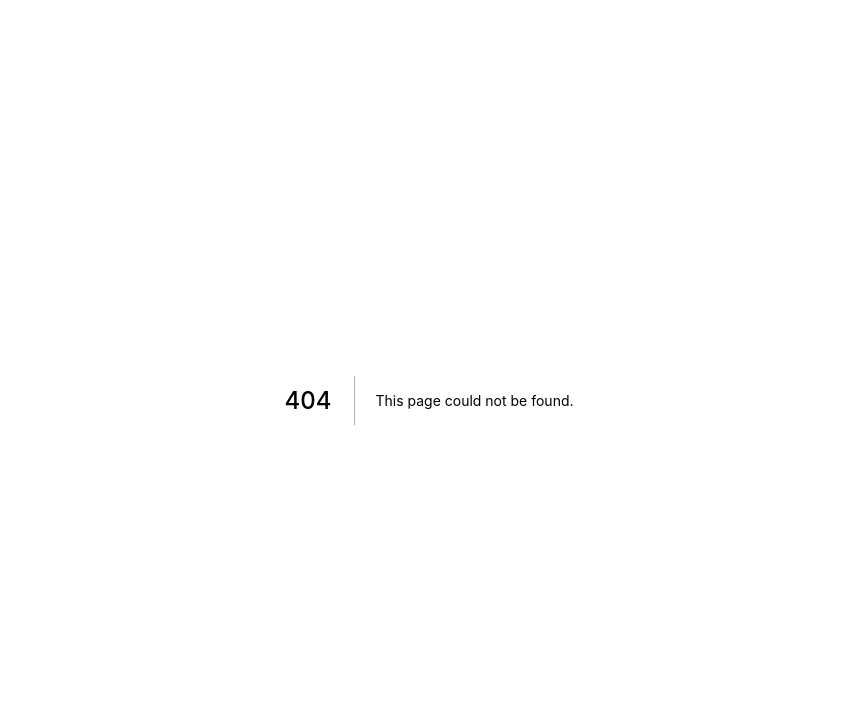
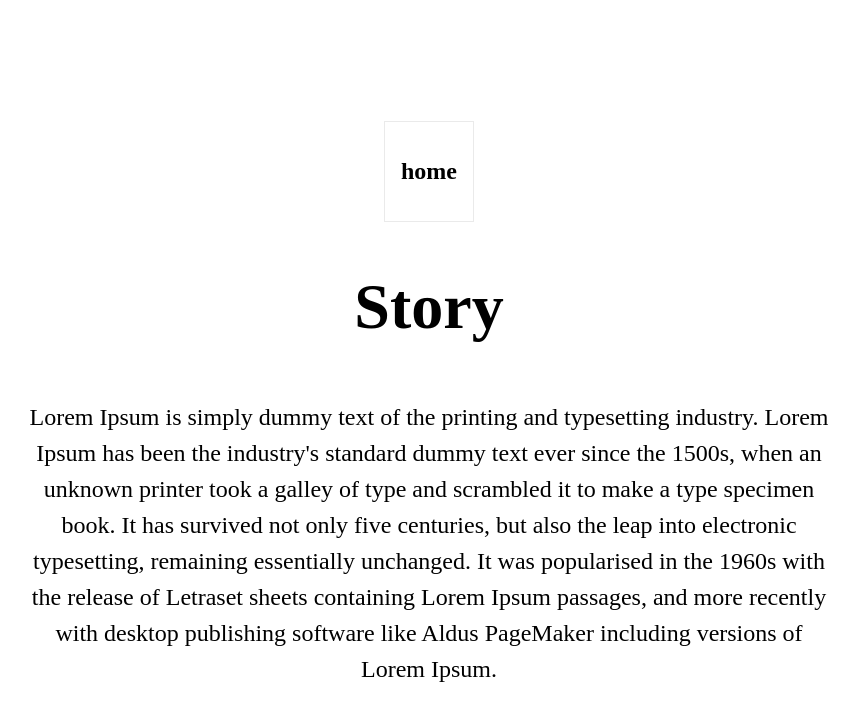
Before and after one commit to chris-plonka/next-site, a Next.js app: page /story in a window 1280 px wide. Before the commit this address had no page. Shown: the top 720 px of the page, without its empty margins (211-1069 px from the left). Built offline with nearby package versions, Linux system fonts and the light colour scheme.

Commit message:
create story.tsx

```diff
--- /dev/null
+++ b/pages/story.tsx
@@ -0,0 +1,20 @@
+import Head from 'next/head'
+import Image from 'next/image'
+import Link from 'next/link'
+
+import styles from '@/styles/Home.module.css'
+
+
+export default function Projects(){
+    return(
+	<div className={styles.container}>
+		  <Link href="/"><a className={styles.cardhome}><h2>home</h2></a></Link>
+     <div className={styles.grid}>
+            <h2 className={styles.title}>Story</h2>
+            <p className={styles.description}>
+            Lorem Ipsum is simply dummy text of the printing and typesetting industry. Lorem Ipsum has been the industry's standard dummy text ever since the 1500s, when an unknown printer took a galley of type and scrambled it to make a type specimen book. It has survived not only five centuries, but also the leap into electronic typesetting, remaining essentially unchanged. It was popularised in the 1960s with the release of Letraset sheets containing Lorem Ipsum passages, and more recently with desktop publishing software like Aldus PageMaker including versions of Lorem Ipsum.
+            </p>
+        </div>
+		</div>
+    )
+}
```
